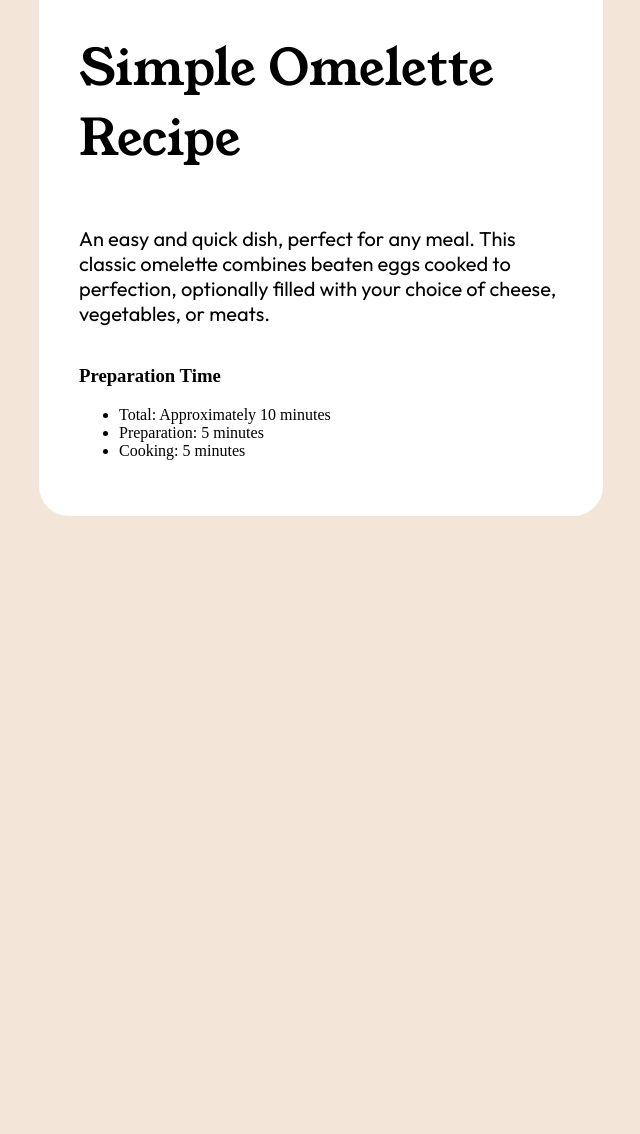
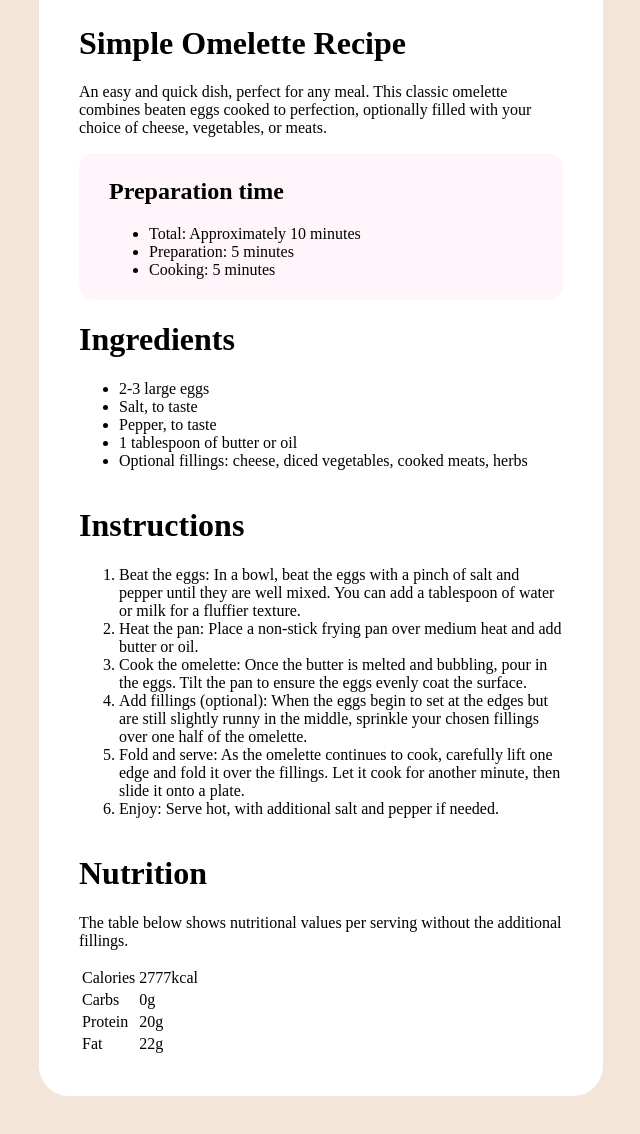
Before and after one commit to AaronVU/recipe-page-project, a plain HTML site: page index.html in a window 1280 px wide. Shown: the part 370-1504 px from the top of the page, without its empty margins (319-959 px from the left). Before the commit the page ends 994 px from the top, so only its background shows below. Drawn offline with Linux system fonts and the light colour scheme.

Commit message:
Added elements to page

```diff
--- a/index.html
+++ b/index.html
@@ -1,5 +1,6 @@
 <!DOCTYPE html>
 <html lang="eng">
+
 <head>
 	<meta charset="UTF-8">
 	<meta name="viewport" content="width=device-width, initial-scale=1.0">
@@ -11,14 +12,21 @@
 	<title>Frontend Mentor | Recipe page</title>
 
 	<style>
-			.attribution { font-size: 11px; text-align: center; }
-			.attribution a { color: hsl(228, 45% 44%); }
+		.attribution {
+			font-size: 11px;
+			text-align: center;
+		}
+
+		.attribution a {
+			color: hsl(228, 45% 44%);
+		}
 
 		.background {
 			background-color: hsl(30, 54%, 90%);
 			padding: 100px 350px;
 		}
-			.recipe-body {
+
+		.main-body {
 			background-color: white;
 			padding: 40px;
 			display: flex;
@@ -26,25 +34,33 @@
 			justify-content: center;
 			border-radius: 30px;
 		}
-			.omelette-image {
+
+		.gallery {
 			border-radius: 30px;
 			width: 100%;
 		}
 
+		.card {
+			background-color: hsl(330, 100%, 98%);
+			border-radius: 15px;
+			padding: 5px 30px;
+		}
 	</style>
 </head>
+
 <body class="background">
-		<div class="recipe-body">
-			<img src="assets/images/image-omelette.jpeg" alt="An omelette" class="omelette-image">
+	<div class="main-body">
+		<div>
+			<img src="assets/images/image-omelette.jpeg" class="gallery">
+		</div>
 
+		<div>
 			<h1>Simple Omelette Recipe</h1>
-
 			<p>An easy and quick dish, perfect for any meal. This classic omelette combines beaten eggs cooked
 				to perfection, optionally filled with your choice of cheese, vegetables, or meats.
 			</p>
-
-			<div>
-				<h3>Preparation Time</h3>
+			<div class="card">
+				<h2>Preparation time</h2>
 				<ul>
 					<li>Total: Approximately 10 minutes</li>
 					<li>Preparation: 5 minutes</li>
@@ -52,5 +68,61 @@
 				</ul>
 			</div>
 		</div>
+
+		<div>
+			<h1>Ingredients</h1>
+			<ul>
+				<li>2-3 large eggs</li>
+				<li>Salt, to taste</li>
+				<li>Pepper, to taste</li>
+				<li>1 tablespoon of butter or oil</li>
+				<li>Optional fillings: cheese, diced vegetables, cooked meats, herbs</li>
+			</ul>
+		</div>
+
+		<div>
+			<h1>Instructions</h1>
+			<ol>
+				<li>Beat the eggs: In a bowl, beat the eggs with a pinch of salt and pepper until they are well mixed.
+					You can add a tablespoon of water or milk for a fluffier texture.
+				</li>
+				<li>Heat the pan: Place a non-stick frying pan over medium heat and add butter or oil.</li>
+				<li>Cook the omelette: Once the butter is melted and bubbling, pour in the eggs. Tilt the pan to ensure
+					the eggs evenly coat the surface.
+				</li>
+				<li>Add fillings (optional): When the eggs begin to set at the edges but are still slightly runny in the
+					middle, sprinkle your chosen fillings over one half of the omelette.
+				</li>
+				<li>Fold and serve: As the omelette continues to cook, carefully lift one edge and fold it over the
+					fillings. Let it cook for another minute, then slide it onto a plate.
+				</li>
+				<li>Enjoy: Serve hot, with additional salt and pepper if needed.</li>
+			</ol>
+		</div>
+
+		<div>
+			<h1>Nutrition</h1>
+			<p>The table below shows nutritional values per serving without the additional fillings.</p>
+			<table>
+				<tr>
+					<td>Calories</td>
+					<td>2777kcal</td>
+				</tr>
+				<tr>
+					<td>Carbs</td>
+					<td>0g</td>
+				</tr>
+				<tr>
+					<td>Protein</td>
+					<td>20g</td>
+				</tr>
+				<tr>
+					<td>Fat</td>
+					<td>22g</td>
+				</tr>
+			</table>
+		</div>
+	</div>
 </body>
+
 </html>
--- a/styles.css
+++ b/styles.css
@@ -11,16 +11,3 @@
   font-weight: 400;
   font-style: normal;
 }
-
-h1 {
-    font-family: "Young Serif", sans-serif;
-    font-size: 50px;
-    font-weight: lighter;
-    color: hsl(24, 5, 18);
-}
-
-p {
-    font-family: "Outfit", sans-serif;
-    font-size: 20px;
-    color: hsl(30, 10, 34);
-}
```
Lines whose indentation alone changed are shown as unchanged.
